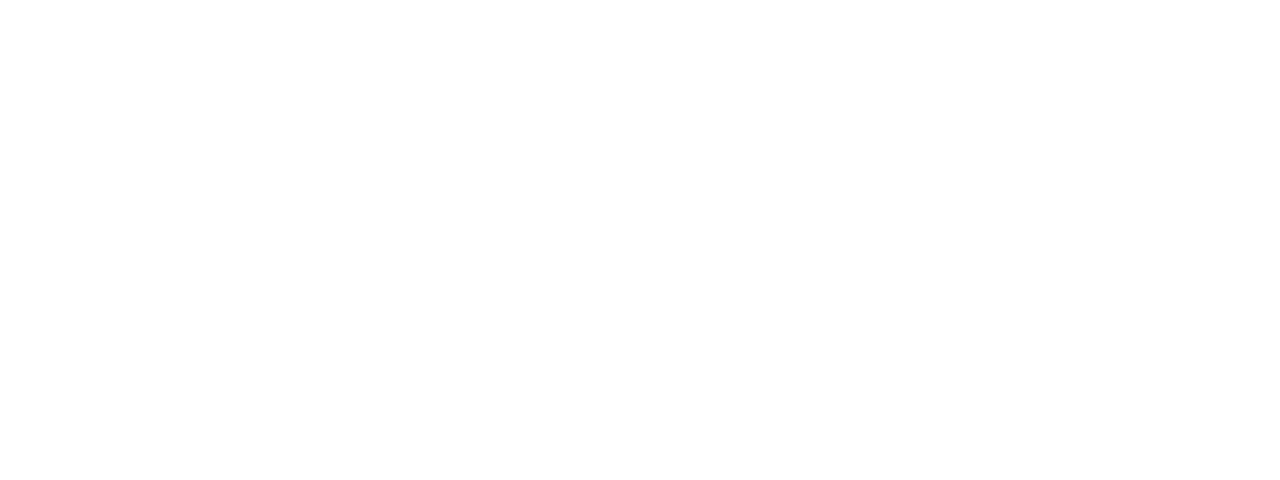
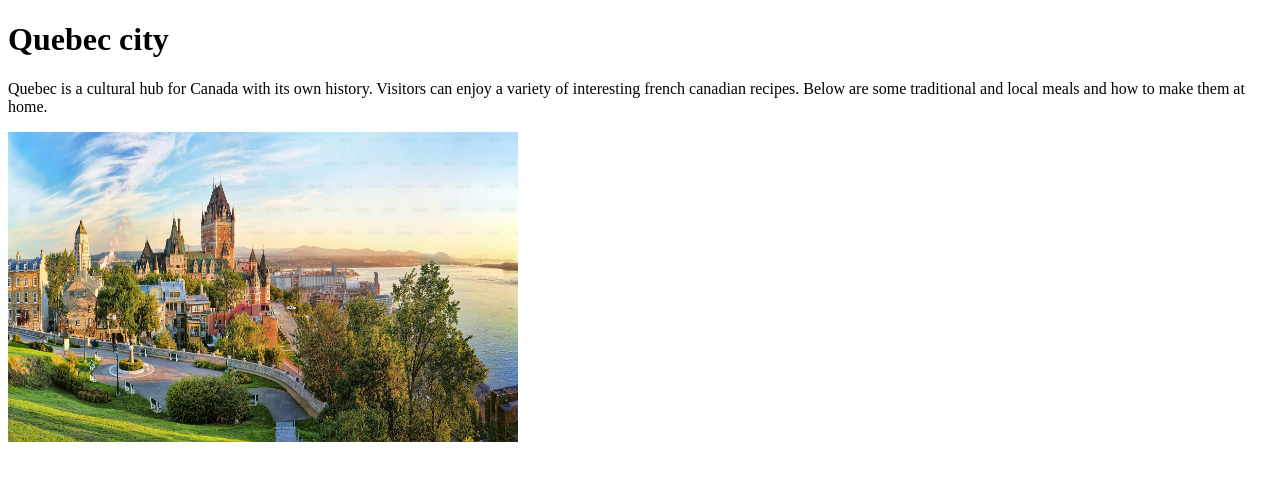
Before and after one commit to NovoneelB/odin-recipes, a plain HTML site: page index.html in a window 1280 px wide. Drawn offline with Linux system fonts and the light colour scheme; files whose address does not match are found by name.

Commit message:
Added title,image,paragraph

```diff
--- a/index.html
+++ b/index.html
@@ -6,6 +6,12 @@
     <title>Quebec City Recipes</title>
 </head>
 <body>
+    <h1>Quebec city</h1>
+    <p>Quebec is a cultural hub for Canada with its own history.
+        Visitors can enjoy a variety of interesting french canadian recipes.
+        Below are some traditional and local meals and how to make them at home.
+    </p>
+    <img src="/Users/novoneel/repos/odin-recipes/Images/premium_photo-1697729931215-2597460616e5.avif" alt="Old Quebec city skyline" height="310" width="510">
 
 </body>
 </html>
```
Also changed, not shown: Images/premium_photo-1697729931215-2597460616e5.avif (added).
